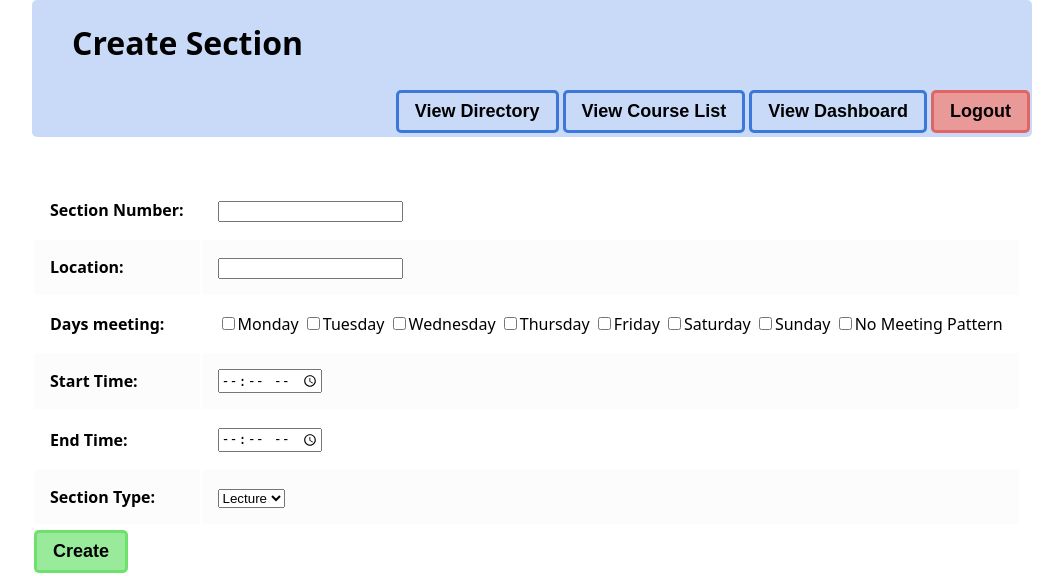
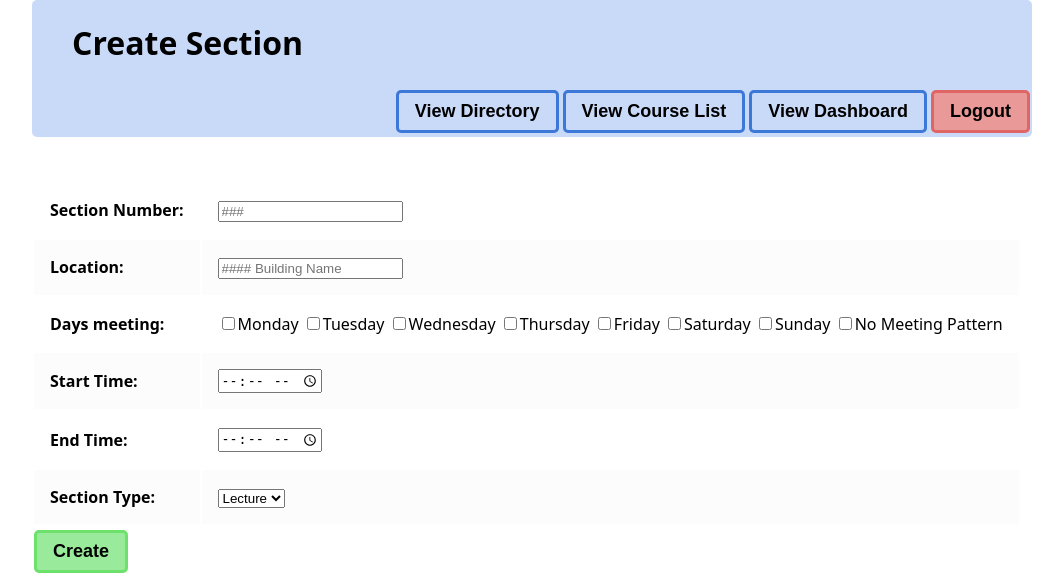
Before and after one commit to writchie2/BugBustersProject, a Django app: template templates/createsection.html in a window 1280 px wide. Shown: the top 576 px of the page, without its empty margins (108-1171 px from the left). Run offline with Django 4.2, Linux system fonts and the light colour scheme; the template is opened without the code that fills it, so the values that code supplies are empty.

```diff
--- a/templates/createsection.html
+++ b/templates/createsection.html
@@ -37,11 +37,11 @@
     <table id="myTable">
         <tr>
             <td class="label">Section Number:</td>
-            <td><input type="text" name="sectionnumber" required></td>
+            <td><input type="text" name="sectionnumber" placeholder="###" required></td>
         </tr>
         <tr>
             <td class="label">Location:</td>
-            <td><input type="text" name="location" required></td>
+            <td><input type="text" name="location" placeholder="#### Building Name" required></td>
         </tr>
         <tr>
             <td class="label">Days meeting:</td>
@@ -79,6 +79,5 @@
         Cancel
     </button>
 </form>
-
 </body>
 </html>
```
